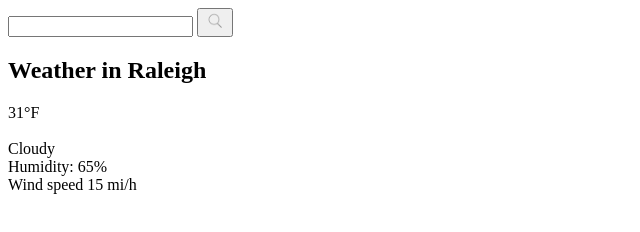
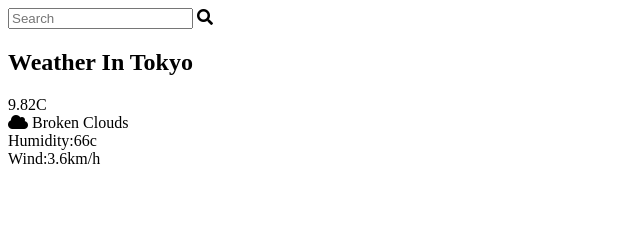
Before and after one commit to FutureSoftwarePro/WeatherApp, a plain HTML site: page Weather.html in a window 1280 px wide. Shown: the whole page, without its empty margins (0-640 px from the left). Drawn offline with Linux system fonts and the light colour scheme.

Commit message:
Update Weather.html

```diff
--- a/Weather.html
+++ b/Weather.html
@@ -1,28 +1,48 @@
+
 <!DOCTYPE html>
 <html lang="en">
    <head>
       <meta charset="UTF-8">
       <meta http-equiv="X-UA-Compatible" content="IE=edge">
       <meta name="viewport" content="width=device-width, initial-scale=1.0">
-    <title>Weather App</title>
+      <link rel="stylesheet" href="https://use.fontawesome.com/releases/v5.15.4/css/all.css" integrity="sha384-DyZ88mC6Up2uqS4h/KRgHuoeGwBcD4Ng9SiP4dIRy0EXTlnuz47vAwmeGwVChigm" crossorigin="anonymous">
+      <link rel="stylesheet" type="text/css" href="styles.css">
+      <title>weather app</title>
+   </head>
+   <body>
+      <div class="weatherParent">
+         <div class='weatherContainer'>
+            <!--This part contains the input field and magnifiying glass-->
+            <div class='inputField'>
+               <input placeholder='Search' type="text">
+               <i class="fas fa-search"></i>
+            </div>
+            <!--Section Ends here-->
 
 
-</head>
-<body>
-    <div class="card">
-        <div class="search">
-            <input type="text" class="search-bar">
-            <button><img src="images/314807_search_icon.png" alt= "search glass" width="20" height="20" /></button>
+            <!--City Name and Current weather in Fahrenheight-->
+            <div>
+               <h2>Weather In Tokyo</h2>
+               <Span class="currentWeatherNumber">9.82C</Span>
             </div>
-        <div class="weather">
-            <h2 class="city">Weather in Raleigh</h2>
-            <div class='temperature'>31°F</div>
-            <img src="" alt="" class="icon"/>
-            <div class="discription">Cloudy</div>
-            <div class="humidity">Humidity: 65%</div>
-            <div class="wind">Wind speed 15 mi/h</div>
+            <!--City Weather ends here-->
+
+
+
+            <!--Current Weather Icon / Humidity/wind-->
+            <div class="iconWind">
+               <div><i class="fas fa-cloud"></i> Broken Clouds</div>
+               <div>
+                  Humidity:66c
+               </div>
+               <div>
+                  Wind:3.6km/h
                </div>
             </div>
+            <!--Current Weather Icon / Humidity/wind ends here -->
 
+
+         </div>
+      </div>
    </body>
 </html>
```
Lines whose indentation alone changed are shown as unchanged.
